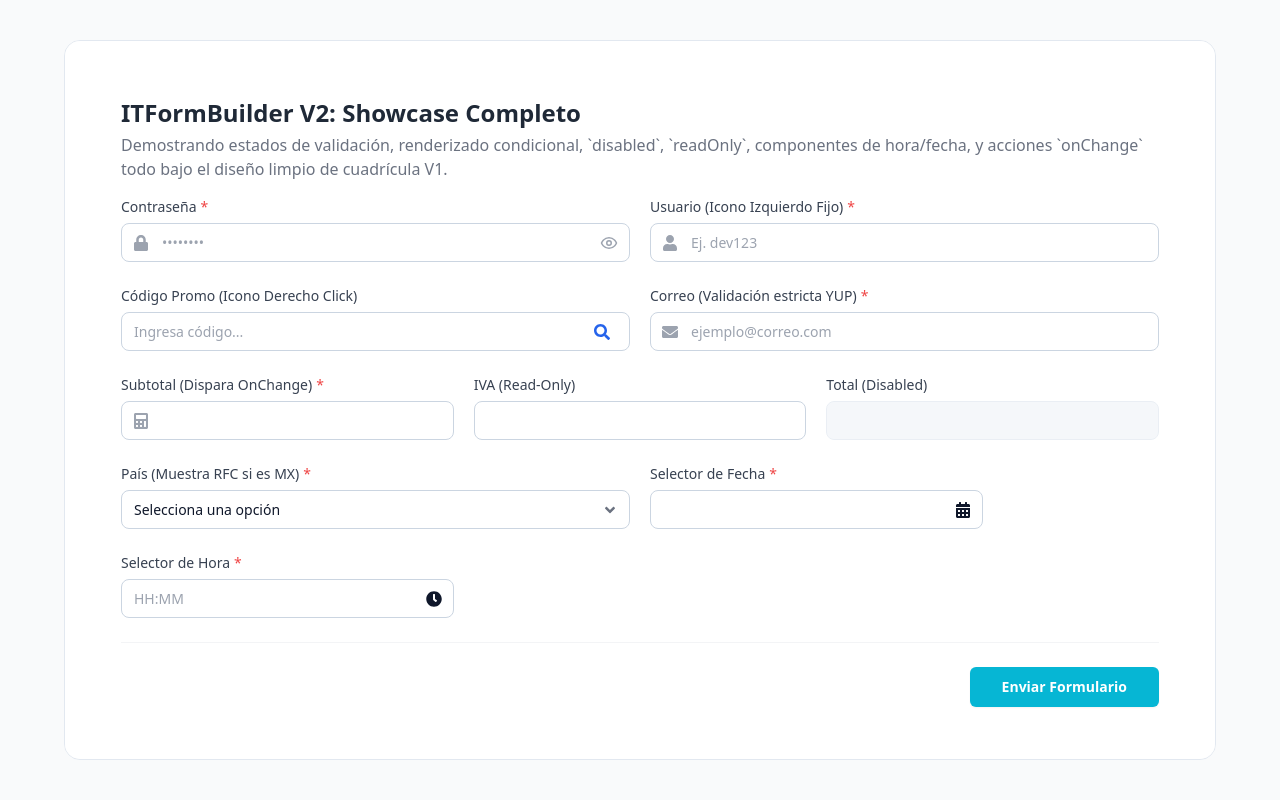
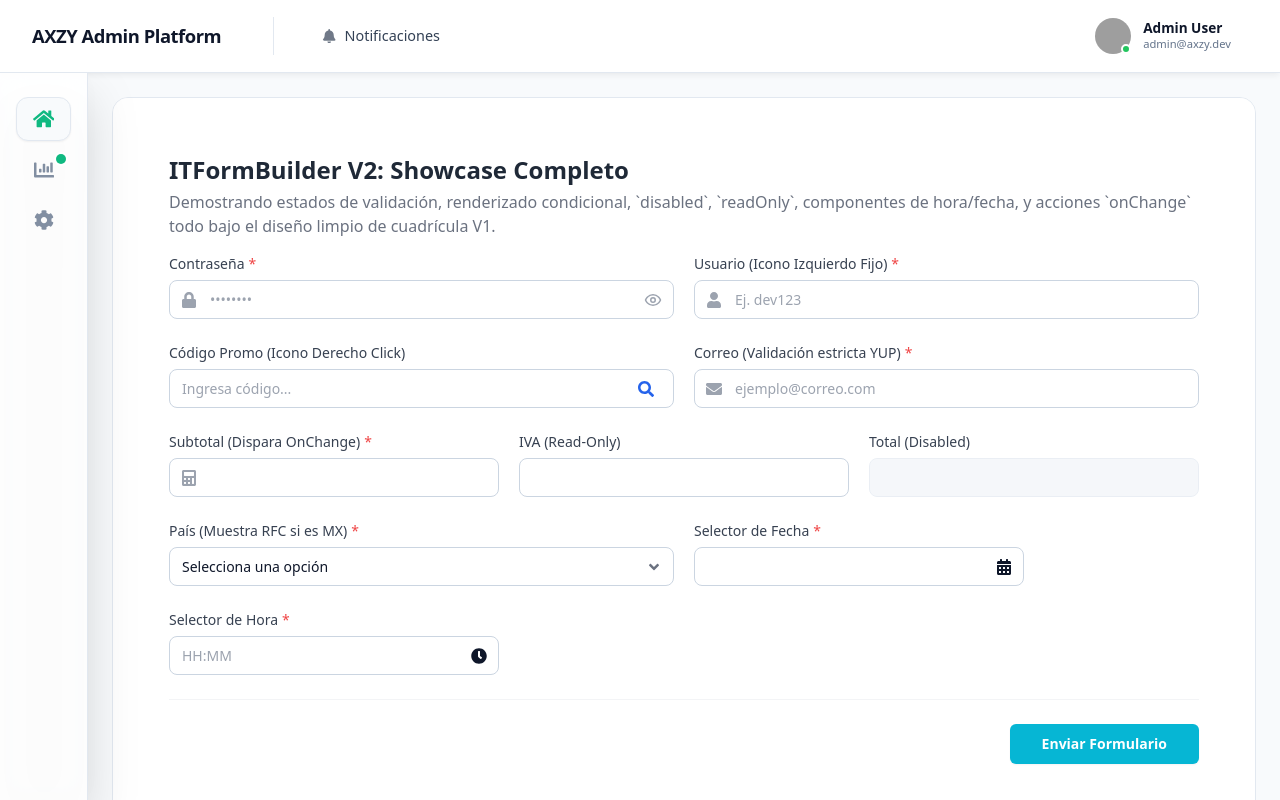
Before and after one commit to maag070208/AXZY_UI_SYSTEM, a React (Vite) app: page / in a window 1280 px wide. Built offline with nearby package versions, Linux system fonts and the light colour scheme; grey boxes are pictures that could not be loaded; the HTML template or start-up script is replaced by a standard one.

Commit message:
chore: Generate and package new distribution assets for the UI system, including updated theme and component definitions.

```diff
--- a/src/App.tsx
+++ b/src/App.tsx
@@ -1,10 +1,12 @@
+import React, { useState } from 'react';
 import { Formik, Form } from 'formik';
 import * as Yup from "yup";
-import { FieldConfigV2, ITFormBuilder, ITButton, ITCard } from './index';
-import { FaUser, FaEnvelope, FaSearch, FaLock, FaCalculator, FaCommentDots } from 'react-icons/fa';
+import { FieldConfigV2, ITFormBuilder, ITButton, ITCard, ITLayout } from './index';
+import { FaUser, FaEnvelope, FaSearch, FaLock, FaCalculator, FaCommentDots, FaHome, FaChartBar, FaCog, FaBell } from 'react-icons/fa';
 import "./index.css";
 
 function App() {
+  const [activeNav, setActiveNav] = useState("home");
   const formConfig: FieldConfigV2[] = [
     // --- ICONOS E INPUT BÁSICO ---
     {
@@ -156,8 +158,47 @@ function App() {
     comments: Yup.string().max(200, "Máximo 200 caracteres")
   });
 
+  const sidebarProps = {
+    navigationItems: [
+      { id: "home", label: "Dashboard", icon: <FaHome />, isActive: activeNav === "home", action: () => setActiveNav("home") },
+      { id: "analytics", label: "Analytics", icon: <FaChartBar />, isActive: activeNav === "analytics", action: () => setActiveNav("analytics"), badge: "New" },
+      {
+        id: "settings",
+        label: "Settings",
+        icon: <FaCog />,
+        isActive: activeNav === "settings",
+        subitems: [
+          { id: "profile", label: "Profile", action: () => setActiveNav("settings") },
+          { id: "billing", label: "Billing", action: () => setActiveNav("settings") }
+        ]
+      },
+    ]
+  };
+
+  const topBarProps = {
+    logoText: "AXZY Admin Platform",
+    userMenu: {
+      userName: "Admin User",
+      userEmail: "admin@axzy.dev",
+      userImage: "https://i.pravatar.cc/150",
+      menuItems: [
+        { label: "Profile", onClick: () => alert("Profile Clicked") },
+        { label: "Logout", onClick: () => alert("Logout Clicked") }
+      ]
+    },
+    navItems: [
+      {
+        id: "notifications",
+        label: "Notificaciones",
+        icon: <FaBell />,
+        action: () => alert("Notificaciones")
+      }
+    ]
+  };
+
   return (
-   <div className='flex justify-center items-center h-screen bg-gray-50'>
+   <ITLayout sidebar={sidebarProps} topBar={topBarProps}>
+     <div className='flex justify-center items-center min-h-[calc(100vh-100px)]'>
        <ITCard className="flex flex-col gap-4 p-8 w-full max-w-6xl shadow-xl border border-gray-100 overflow-y-auto max-h-[90vh]">
 
         <div className="mb-4">
@@ -219,6 +260,7 @@ function App() {
         </Formik>
       </ITCard>
      </div>
+   </ITLayout>
   );
 }
 
```
Also changed, not shown: 9 other files (tests, documents, lock files or other folders). Lines whose indentation alone changed are shown as unchanged.
